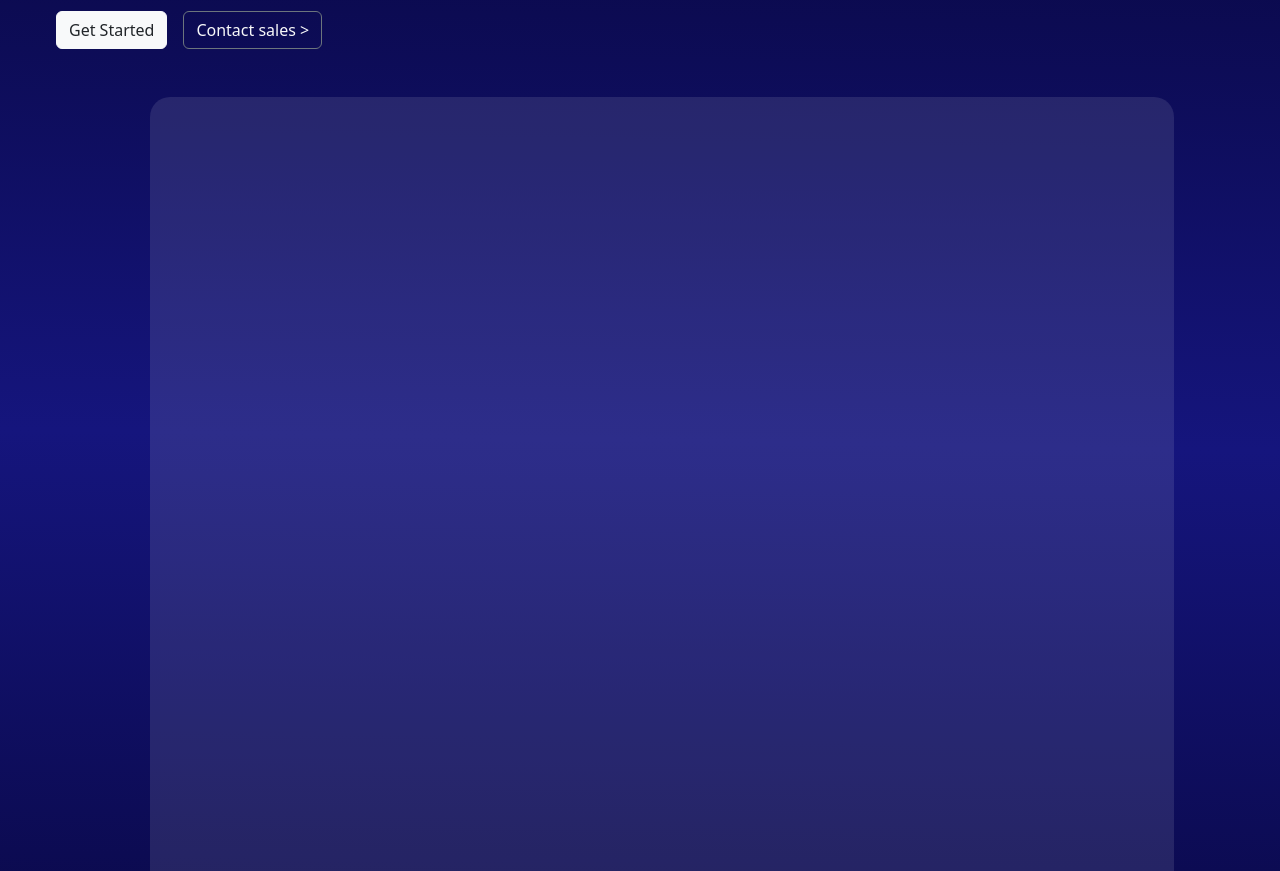
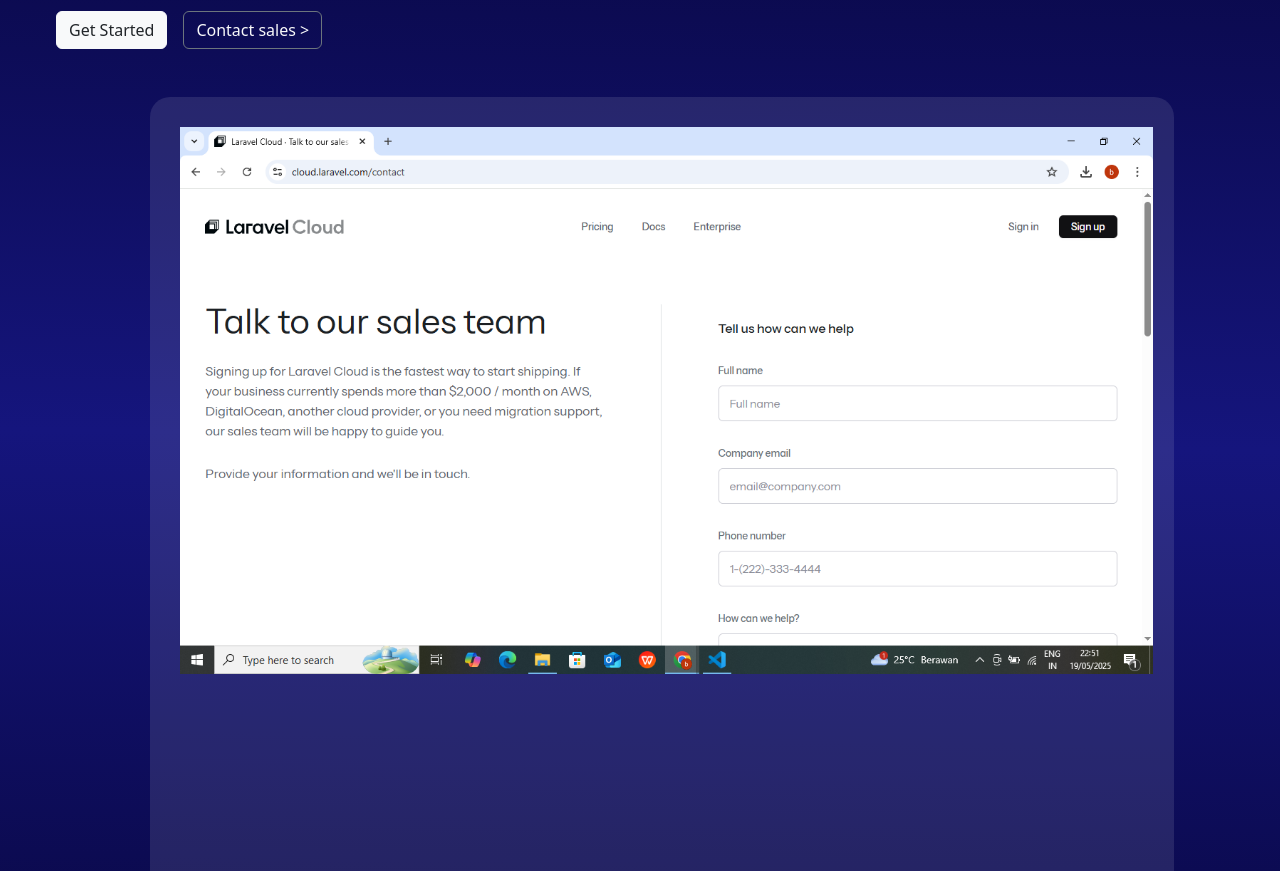
Before and after one commit to alfathhiii/Porjek_psat_laravel, a plain HTML site: page cloud/html/index.html in a window 1280 px wide. Shown: the part 440-1311 px from the top of the page. Drawn offline with nearby package versions, Linux system fonts and the light colour scheme.

Commit message:
Add files via upload

```diff
--- a/cloud/html/index.html
+++ b/cloud/html/index.html
@@ -33,7 +33,7 @@
             </div>
 
             <div class=" gambar">
-                <img src="./img/Screenshot (20).png"  alt="">
+                <img src="../photo/Screenshot (20).png"  alt="">
 
             </div>
 
```
Also changed, not shown: cloud/html/pricing.html (+1 -1 lines).
